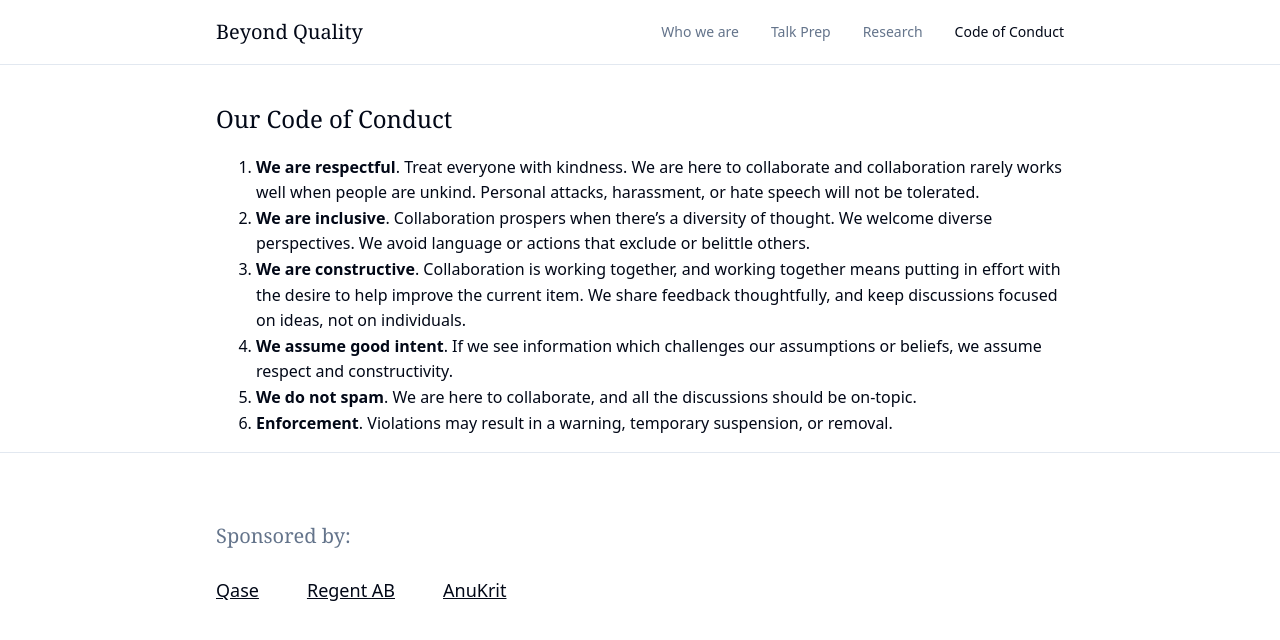
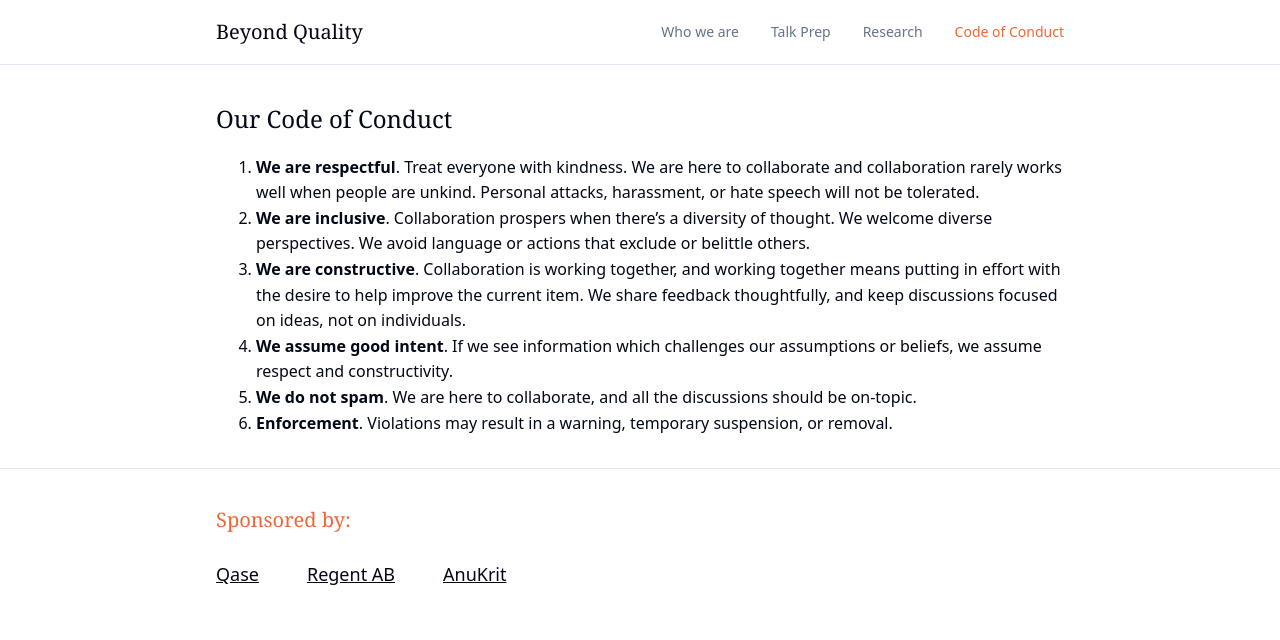
Before and after one commit to BeyondQuality/beyondquality, a Jekyll site: the page built from coc.md, in a window 1280 px wide. Shown: the top 640 px of the page. Built offline with Jekyll 4.4.1, drawn with Linux system fonts in a browser that asks for light colours; our own code applies the rules of GitHub Pages for plain Markdown files.

Commit message:
more minor changes to the styles

```diff
--- a/assets/css/custom.css
+++ b/assets/css/custom.css
@@ -86,13 +86,15 @@ body {
 .nav-link:hover,
 .nav-link.active {
   color: hsl(var(--foreground));
+  color: #ed6736;
 }
 
 /* Main Content */
 .main-content {
   max-width: var(--container-max-width);
   margin: 0 auto;
-  padding: 0 1.5rem 0 1.5rem;
+  padding: 0 1.5rem 1rem 1.5rem;
+
 }
 
 /* Typography */
@@ -284,7 +286,7 @@ a:hover {
 /* Footer */
 .footer {
   border-top: 1px solid hsl(var(--border));
-  padding: 2rem 0;
+  padding: 0 0 2rem 0;
   margin-top: 0;
 }
 
@@ -298,7 +300,7 @@ a:hover {
   font-family: var(--font-serif);
   font-size: 1.25rem;
   font-weight: 400;
-  color: hsl(var(--muted-foreground));
+  color: #ed6736;
   margin-bottom: 1.5rem;
 }
 
@@ -489,7 +491,8 @@ a:hover {
 
 .tab-button.active {
   color: hsl(var(--foreground));
-  border-bottom-color: hsl(var(--foreground));
+  /*border-bottom-color: hsl(var(--foreground));*/
+  border-bottom-color: #ed6736;
   background-color: hsl(var(--background));
 }
 
```
